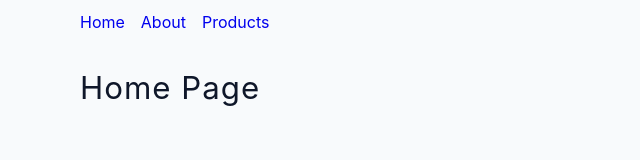
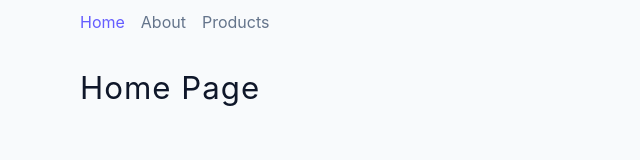
Before and after one commit to digirajsolutions/react-router-6, a React (Create React App) app: page / in a window 1280 px wide. Shown: the top 160 px of the page, without its empty margins (0-640 px from the left). Built offline with nearby package versions, Linux system fonts and the light colour scheme.

Commit message:
Add Navlink component for dynamic functionality on links

```diff
--- /dev/null
+++ b/src/components/StyledNavbar.js
@@ -0,0 +1,28 @@
+import { NavLink } from 'react-router-dom'
+
+const StyledNavbar = () => {
+  return (
+    <nav className='navbar'>
+      <NavLink
+        to='/'
+        className={({ isActive }) => (isActive ? 'link active' : 'link')}
+      >
+        Home
+      </NavLink>
+      <NavLink
+        to='/about'
+        className={({ isActive }) => (isActive ? 'link active' : 'link')}
+      >
+        About
+      </NavLink>
+      <NavLink
+        to='/products'
+        className={({ isActive }) => (isActive ? 'link active' : 'link')}
+      >
+        Products
+      </NavLink>
+    </nav>
+  )
+}
+
+export default StyledNavbar
--- a/src/pages/SharedLayout.js
+++ b/src/pages/SharedLayout.js
@@ -1,10 +1,12 @@
 import { Outlet } from 'react-router-dom'
-import Navbar from '../components/Navbar'
+// import Navbar from '../components/Navbar'
+import StyledNavbar from '../components/StyledNavbar'
 
 const SharedLayout = () => {
   return (
     <>
-      <Navbar />
+      {/* <Navbar /> */}
+      <StyledNavbar />
       <Outlet />
     </>
   )
```
